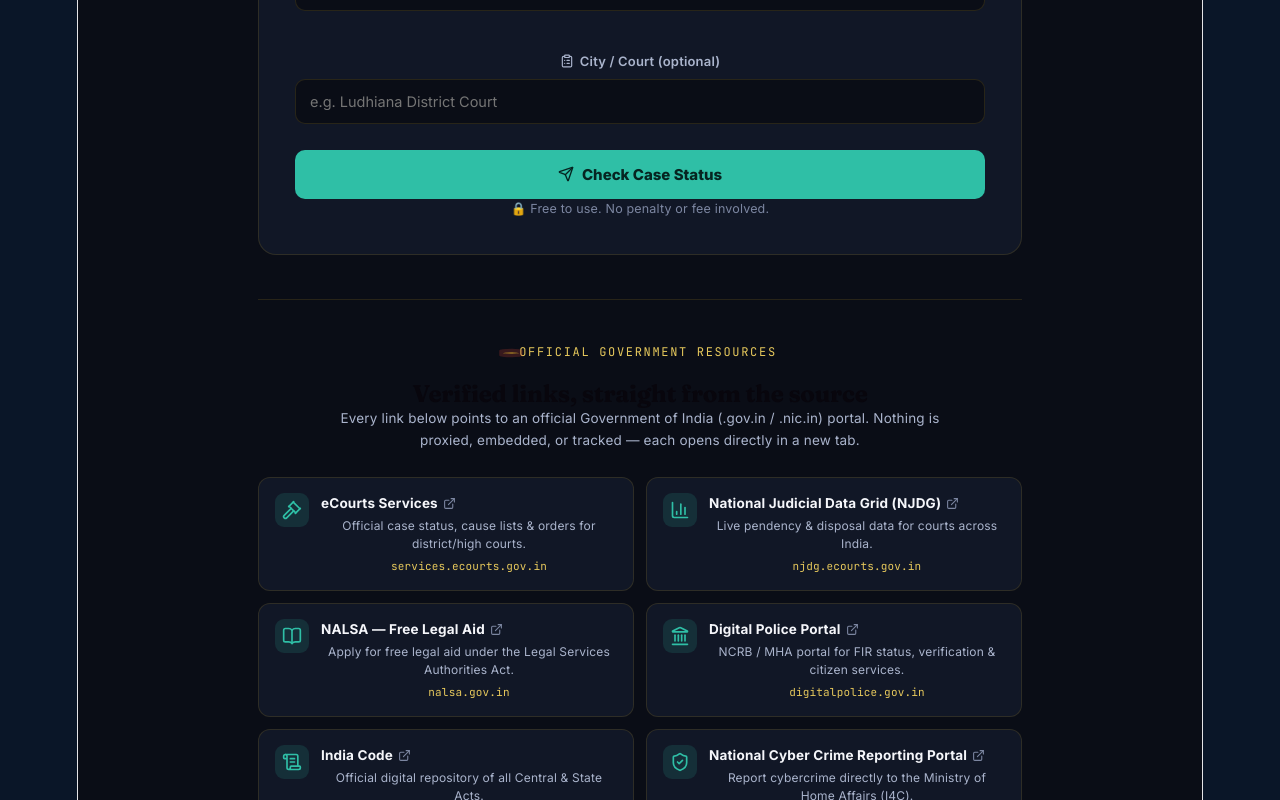
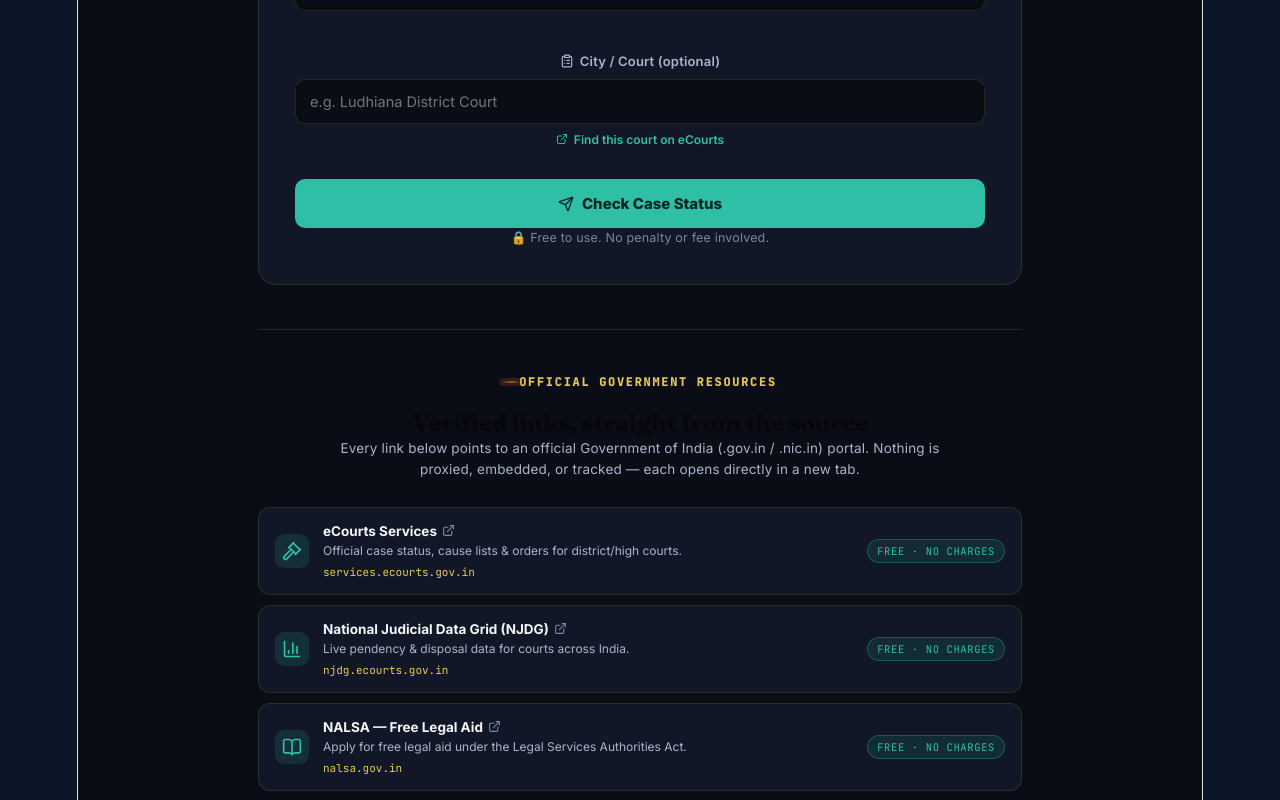
Before and after one commit to pragatikhanna06-hash/new-project, a React (Vite) app: page /case-status in a window 1280 px wide. Shown: the part 700-1500 px from the top of the page. Built offline with nearby package versions, Linux system fonts and the light colour scheme.

Commit message:
Update changes

```diff
--- a/src/pages/CaseStatusPage.css
+++ b/src/pages/CaseStatusPage.css
@@ -98,6 +98,14 @@
 }
 .cs-error{ color:#ff8478; font-size:12px; margin-top:6px; display:flex; align-items:center; gap:5px; }
 
+.cs-court-link{
+  display:inline-flex; align-items:center; gap:6px;
+  margin-top:8px; padding:0; border:none; background:none;
+  font-size:12px; font-weight:600; color:var(--teal); cursor:pointer;
+  font-family:'Inter', sans-serif;
+}
+.cs-court-link:hover{ color:var(--gold-soft); }
+
 .cs-submit{
   width:100%; padding:15px; border:none; border-radius:10px; background:var(--teal); color:#062521;
   font-weight:800; font-size:15px; cursor:pointer; margin-top:6px;
@@ -147,6 +155,14 @@
   background:rgba(201,162,39,0.12); padding:4px 10px; border-radius:999px; margin-bottom:16px; font-weight:700;
 }
 
+.cs-demo-banner{
+  display:flex; gap:12px; align-items:flex-start;
+  background:rgba(228,72,58,0.08); border:1px solid rgba(228,72,58,0.3); border-radius:12px;
+  padding:14px 16px; margin-bottom:22px; color:var(--text-dim); font-size:13px; line-height:1.6;
+}
+.cs-demo-banner svg{ flex-shrink:0; color:var(--red); margin-top:2px; }
+.cs-demo-banner a{ color:var(--teal); }
+
 @media (max-width:520px){
   .home-root .wrap{ padding:0 18px; }
   .cs-wrap{ padding:0 18px 70px; }
@@ -166,29 +182,48 @@
 .govt-head h2{ font-size:clamp(20px,3vw,24px); font-weight:700; }
 .govt-head p{ margin-top:10px; color:var(--text-dim); font-size:13.5px; line-height:1.6; }
 
-.govt-grid{
-  display:grid;
-  grid-template-columns:repeat(2,1fr);
-  gap:12px;
+.govt-list{
+  display:flex;
+  flex-direction:column;
+  gap:10px;
 }
-@media (max-width:600px){ .govt-grid{ grid-template-columns:1fr; } }
 
 .govt-card{
   display:flex;
-  align-items:flex-start;
-  gap:12px;
+  align-items:center;
+  gap:14px;
+  width:100%;
+  text-align:left;
   text-decoration:none;
   color:var(--text);
   background:var(--panel);
   border:1px solid var(--line);
   border-radius:12px;
   padding:15px 16px;
+  font-family:'Inter', sans-serif;
   transition: transform .2s cubic-bezier(.2,.7,.3,1), border-color .2s, background .2s;
 }
 .govt-card:hover{
-  transform:translateY(-3px);
+  transform:translateX(3px);
   border-color: rgba(47,191,166,0.4);
   background: var(--panel-2);
+}
+.govt-free-tag{
+  margin-left:auto;
+  flex-shrink:0;
+  font-family:'JetBrains Mono', monospace;
+  font-size:10.5px;
+  letter-spacing:.06em;
+  text-transform:uppercase;
+  color:var(--teal);
+  background:rgba(47,191,166,0.12);
+  border:1px solid rgba(47,191,166,0.3);
+  padding:4px 9px;
+  border-radius:999px;
+  white-space:nowrap;
+}
+@media (max-width:560px){
+  .govt-free-tag{ display:none; }
 }
 .govt-icon{
   width:34px; height:34px; border-radius:9px; flex-shrink:0;
@@ -212,3 +247,35 @@
   text-overflow:ellipsis;
   white-space:nowrap;
 }
+
+/* ══════════════════════════════════════════════════════════════════
+   GOVT LINK CONFIRMATION MODAL
+══════════════════════════════════════════════════════════════════ */
+.govt-modal-overlay{
+  position:fixed; inset:0; z-index:100;
+  background:rgba(4,6,12,0.72);
+  backdrop-filter: blur(3px);
+  display:flex; align-items:center; justify-content:center;
+  padding:20px;
+  animation: cs-fade .18s ease both;
+}
+.govt-modal{
+  width:100%; max-width:440px;
+  background:var(--panel);
+  border:1px solid var(--line);
+  border-radius:16px;
+  padding:28px;
+  text-align:center;
+  animation: cs-rise .25s cubic-bezier(.2,.7,.3,1) both;
+}
+.govt-modal-icon{
+  display:inline-flex; align-items:center; justify-content:center;
+  width:44px; height:44px; border-radius:12px;
+  background:rgba(47,191,166,0.14); color:var(--teal);
+  margin-bottom:14px;
+}
+.govt-modal h3{ font-size:18px; margin-bottom:10px; }
+.govt-modal p{ font-size:13.5px; color:var(--text-dim); line-height:1.65; }
+.govt-modal-url{ color:var(--gold-soft); font-family:'JetBrains Mono', monospace; font-size:12.5px; }
+.govt-modal-actions{ display:flex; gap:10px; justify-content:center; margin-top:22px; }
+.govt-modal-go{ display:inline-flex; align-items:center; }
--- a/src/pages/CaseStatusPage.jsx
+++ b/src/pages/CaseStatusPage.jsx
@@ -84,10 +84,28 @@ function fetchCaseStatus({ caseNumber }) {
   return { progress, stageIndex, nextDate: formattedDate };
 }
 
+// Builds a search link scoped to the official eCourts domain only
+// (Google's "site:" operator), so whatever comes back can only be an
+// ecourts.gov.in page — never a random/unverified result.
+function buildCourtSearchUrl(city) {
+  const q = city && city.trim() ? `${city.trim()} court` : "district court";
+  return `https://www.google.com/search?q=${encodeURIComponent(q)}+site:ecourts.gov.in`;
+}
+
 export default function CaseStatusPage() {
   const [form, setForm] = useState(EMPTY_FORM);
   const [errors, setErrors] = useState({});
   const [result, setResult] = useState(null);
+  // Holds the govt link the user tapped, while we show a quick
+  // "you're leaving to an official, free govt site" confirmation.
+  const [pendingLink, setPendingLink] = useState(null);
+
+  const openPendingLink = () => {
+    if (pendingLink) {
+      window.open(pendingLink.url, "_blank", "noopener,noreferrer");
+    }
+    setPendingLink(null);
+  };
 
   const handleChange = (field) => (e) => {
     setForm((f) => ({ ...f, [field]: e.target.value }));
@@ -187,6 +205,19 @@ export default function CaseStatusPage() {
                 <div className="cs-field full">
                   <label><ClipboardList size={14} style={{ verticalAlign: -2, marginRight: 6 }} />City / Court (optional)</label>
                   <input type="text" placeholder="e.g. Ludhiana District Court" value={form.city} onChange={handleChange("city")} />
+                  <button
+                    type="button"
+                    className="cs-court-link"
+                    onClick={() =>
+                      setPendingLink({
+                        title: form.city ? `"${form.city}" on eCourts` : "eCourts court search",
+                        url: buildCourtSearchUrl(form.city),
+                        type: "search",
+                      })
+                    }
+                  >
+                    <ExternalLink size={12} /> Find this court on eCourts
+                  </button>
                 </div>
               </div>
 
@@ -199,6 +230,19 @@ export default function CaseStatusPage() {
         {result && (
           <div className="cs-result">
             <span className="cs-demo-tag">Demo Result — Not Live Court Data</span>
+            <div className="cs-demo-banner">
+              <Info size={16} />
+              <span>
+                This is a <b>simulated demo result</b>, generated only from the case number you
+                typed. It is <b>not fetched from eCourts or any real court/police database</b> and
+                must not be used to plan your actual hearing date. For your real case status,
+                visit the official{" "}
+                <a href="https://services.ecourts.gov.in/" target="_blank" rel="noopener noreferrer">
+                  eCourts India
+                </a>{" "}
+                portal.
+              </span>
+            </div>
             <div className="cs-result-head">
               <h2>Case Status{form.name ? ` for ${form.name}` : ""}</h2>
               <span className="cs-case-id">{form.caseNumber}</span>
@@ -237,6 +281,19 @@ export default function CaseStatusPage() {
               <div className="cs-info-card">
                 <div className="k">City / Court</div>
                 <div className="v">{form.city || "Not specified"}</div>
+                <button
+                  type="button"
+                  className="cs-court-link"
+                  onClick={() =>
+                    setPendingLink({
+                      title: form.city ? `"${form.city}" on eCourts` : "eCourts court search",
+                      url: buildCourtSearchUrl(form.city),
+                      type: "search",
+                    })
+                  }
+                >
+                  <ExternalLink size={12} /> Find this court on eCourts
+                </button>
               </div>
             </div>
 
@@ -253,14 +310,13 @@ export default function CaseStatusPage() {
             <h2>Verified links, straight from the source</h2>
             <p>Every link below points to an official Government of India (.gov.in / .nic.in) portal. Nothing is proxied, embedded, or tracked — each opens directly in a new tab.</p>
           </div>
-          <div className="govt-grid">
+          <div className="govt-list">
             {GOVT_LINKS.map(({ title, desc, url, icon: Icon }) => (
-              <a
+              <button
                 key={url}
+                type="button"
                 className="govt-card"
-                href={url}
-                target="_blank"
-                rel="noopener noreferrer nofollow"
+                onClick={() => setPendingLink({ title, url })}
               >
                 <span className="govt-icon"><Icon size={20} /></span>
                 <span className="govt-text">
@@ -268,11 +324,47 @@ export default function CaseStatusPage() {
                   <span className="govt-desc">{desc}</span>
                   <span className="govt-url">{url.replace("https://", "")}</span>
                 </span>
-              </a>
+                <span className="govt-free-tag">Free · No charges</span>
+              </button>
             ))}
           </div>
         </section>
       </div>
+
+      {pendingLink && (
+        <div className="govt-modal-overlay" onClick={() => setPendingLink(null)}>
+          <div className="govt-modal" onClick={(e) => e.stopPropagation()}>
+            <span className="govt-modal-icon"><ShieldCheck size={22} /></span>
+            {pendingLink.type === "search" ? (
+              <>
+                <h3>Searching eCourts for this court</h3>
+                <p>
+                  This opens a Google search for <b>{pendingLink.title}</b>, restricted to results
+                  from the official <b>ecourts.gov.in</b> domain only — no other sites can show up.
+                  It's free, and nothing you've typed here is sent anywhere except as your search text.
+                </p>
+              </>
+            ) : (
+              <>
+                <h3>Opening an official Govt. of India site</h3>
+                <p>
+                  You're being taken to <b>{pendingLink.title}</b> at{" "}
+                  <span className="govt-modal-url">{pendingLink.url.replace("https://", "")}</span>.
+                  It's a verified <b>.gov.in / .nic.in</b> portal — 100% free, no charges, and this
+                  site is not collecting or forwarding any of your data to it.
+                </p>
+              </>
+            )}
+            <div className="govt-modal-actions">
+              <button className="cs-ghost-btn" onClick={() => setPendingLink(null)}>Cancel</button>
+              <button className="cs-gold-btn govt-modal-go" onClick={openPendingLink}>
+                <ExternalLink size={14} style={{ verticalAlign: -2, marginRight: 6 }} />
+                Continue to site
+              </button>
+            </div>
+          </div>
+        </div>
+      )}
     </div>
   );
 }
--- a/src/pages/NyayShieldPage.css
+++ b/src/pages/NyayShieldPage.css
@@ -1,4 +1,4 @@
-@import url('https://fonts.googleapis.com/css2?family=Fraunces:opsz,wght@9..144,400;9..144,600;9..144,700;9..144,900&family=Inter:wght@400;500;600;700;800&family=JetBrains+Mono:wght@400;500&display=swap');
+@import url('https://fonts.googleapis.com/css2?family=Fraunces:opsz,wght@9..144,400;9..144,600;9..144,700;9..144,900&family=Playfair+Display:wght@600;700;800;900&family=Inter:wght@400;500;600;700;800&family=JetBrains+Mono:wght@400;500;700;800&display=swap');
 
 .home-root{
   --ink:#0a0d16;
@@ -42,8 +42,14 @@
 }
 .home-root .brand{ display:flex; align-items:center; gap:12px; }
 .home-root .brand-mark{ width:34px; height:34px; flex-shrink:0; }
-.home-root .brand-name{ font-family:'Fraunces', serif; font-weight:700; font-size:20px; letter-spacing:0.01em; }
-.home-root .brand-name span{ color:var(--gold); }
+.home-root .brand-name{
+  font-family:'Playfair Display', serif;
+  font-weight:800;
+  font-size:21px;
+  letter-spacing:0.015em;
+  color:var(--text);
+}
+.home-root .brand-name span{ color:var(--gold-soft); }
 .home-root .back-link{
   display:inline-flex; align-items:center; gap:8px;
   font-size:14px; color:var(--text-dim); text-decoration:none;
@@ -53,11 +59,11 @@
 
 .home-root .eyebrow{
   display:inline-flex; align-items:center; gap:8px;
-  font-family:'JetBrains Mono', monospace; font-size:12px; letter-spacing:0.14em;
+  font-family:'JetBrains Mono', monospace; font-size:42px; font-weight:800; letter-spacing:0.16em;
   text-transform:uppercase; color:var(--gold-soft);
   margin-bottom:18px;
 }
-.home-root .eyebrow::before{ content:''; width:16px; height:1px; background:var(--gold); display:inline-block; }
+.home-root .eyebrow::before{ content:''; width:32px; height:3px; background:var(--gold); display:inline-block; }
 
 @media (max-width:520px){ .home-root .wrap{ padding:0 18px; } }
 .shield-bg{
@@ -120,8 +126,17 @@
   width:44px; height:44px; border-radius:11px; flex-shrink:0;
   display:flex; align-items:center; justify-content:center;
 }
-.qa-text-title{ font-weight:700; font-size:15px; margin-bottom:3px; }
-.qa-text-sub{ font-size:12.5px; color:var(--text-dim); }
+.qa-text-title{
+  font-family:'Fraunces', serif;
+  font-weight:700;
+  font-size:15.5px;
+  margin-bottom:4px;
+  color:var(--text);
+  letter-spacing:0.005em;
+}
+.qa-text-sub{ font-size:12.5px; color:var(--text-faint); letter-spacing:0.01em; }
+
+.qa-btn:hover .qa-text-title{ color:var(--gold-soft); }
 
 .qa-report .qa-icon{ background:rgba(228,72,58,0.14); color:var(--red); }
 .qa-report:hover{ box-shadow:0 14px 30px -12px rgba(228,72,58,0.4); }
```
